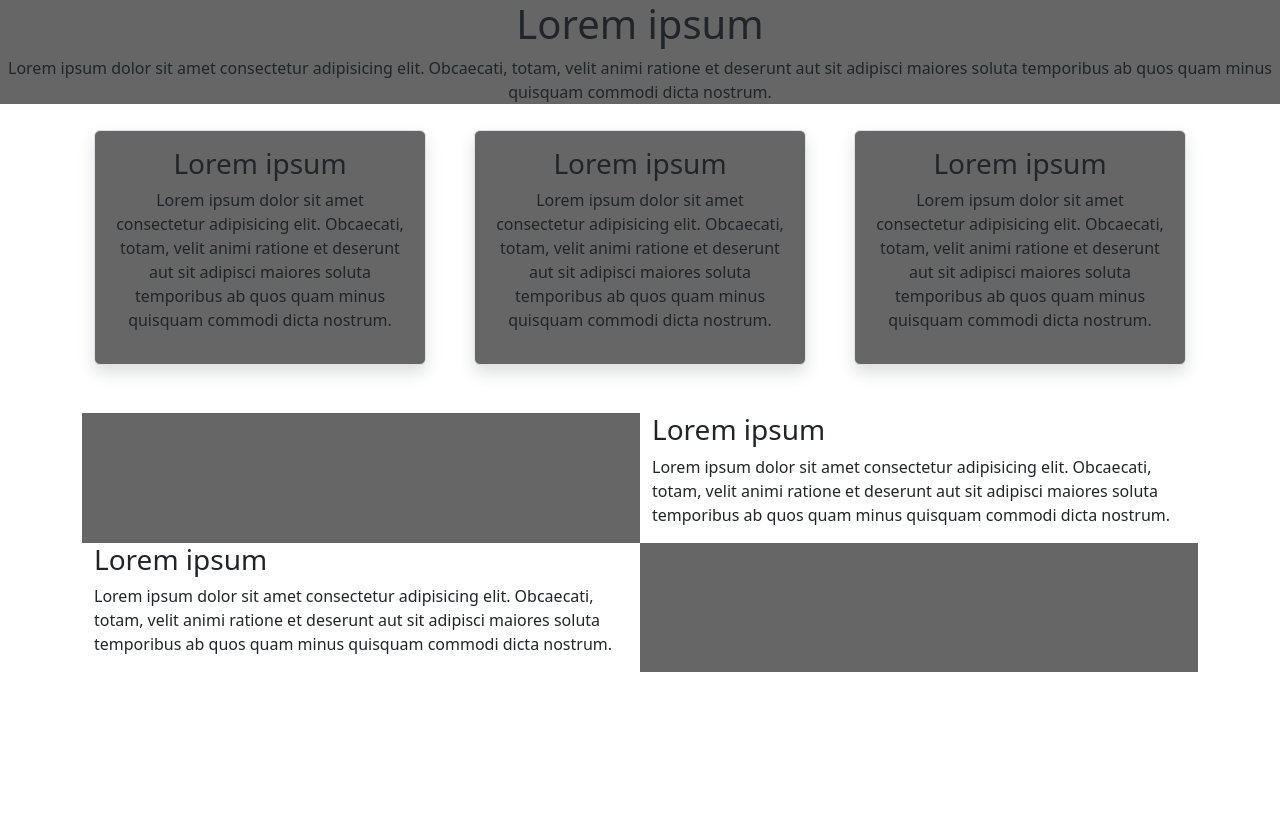
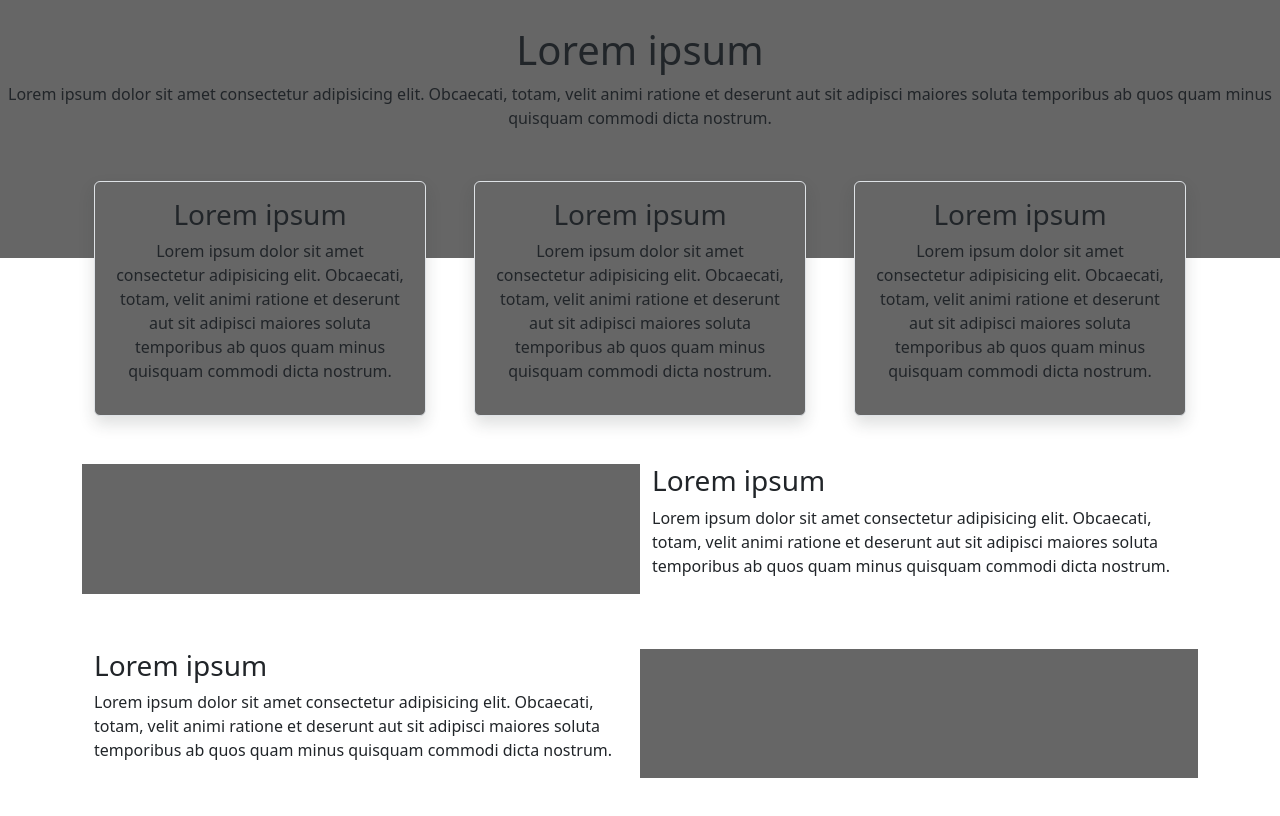
Before and after one commit to olivierthiffault/ige511-tp3, a website: page src/index.html in a window 1280 px wide. Drawn offline with Linux system fonts and the light colour scheme.

Commit message:
Overlap of text blocks and header

```diff
--- a/src/css/styles.css
+++ b/src/css/styles.css
@@ -68,3 +68,16 @@ footer {
 .solid-rectangle {
     background-color: #666666;
 }
+
+.interface-b-header {
+    padding-bottom: 10%;
+    margin-bottom: -8%;
+}
+
+.margin-row {
+    margin-bottom: 5%;
+}
+
+.interface-b-title {
+    padding-top: 2%;
+}
--- a/src/index.html
+++ b/src/index.html
@@ -10,8 +10,8 @@
 </head>
 
 <header>
-    <h1 class="text-center">Lorem ipsum</h1>
-    <p class="text-center">Lorem ipsum dolor sit amet consectetur adipisicing elit. Obcaecati, totam, velit animi ratione et deserunt aut sit adipisci maiores soluta temporibus ab quos quam minus quisquam commodi dicta nostrum.</p>
+    <h1 class="text-center interface-b-title">Lorem ipsum</h1>
+    <p class="text-center interface-b-header">Lorem ipsum dolor sit amet consectetur adipisicing elit. Obcaecati, totam, velit animi ratione et deserunt aut sit adipisci maiores soluta temporibus ab quos quam minus quisquam commodi dicta nostrum.</p>
 </header>
 
 <body>
@@ -38,18 +38,18 @@
         </div>
 
 
-        <div class="row">
+        <div class="row margin-row">
             <div class="col-xl-6 solid-rectangle">
-                <div class="p-3 mb-5 solid-rectangle"></div>
+                <div class="p-3 mb-5"></div>
             </div>
             <div class ="col-xl-6">
                 <h3>Lorem ipsum</h3>
                 <p>Lorem ipsum dolor sit amet consectetur adipisicing elit. Obcaecati, totam, velit animi ratione et deserunt aut sit adipisci maiores soluta temporibus ab quos quam minus quisquam commodi dicta nostrum.</p>
             </div>
         </div>
-        <div class="row">
+        <div class="row margin-row">
             <div class="col-xl-6 solid-rectangle">
-                <div class="p-3 mb-5 solid-rectangle"></div>
+                <div class="p-3 mb-5"></div>
             </div>
             <div class ="col-xl-6 order-xl-first">
                 <h3>Lorem ipsum</h3>
```
